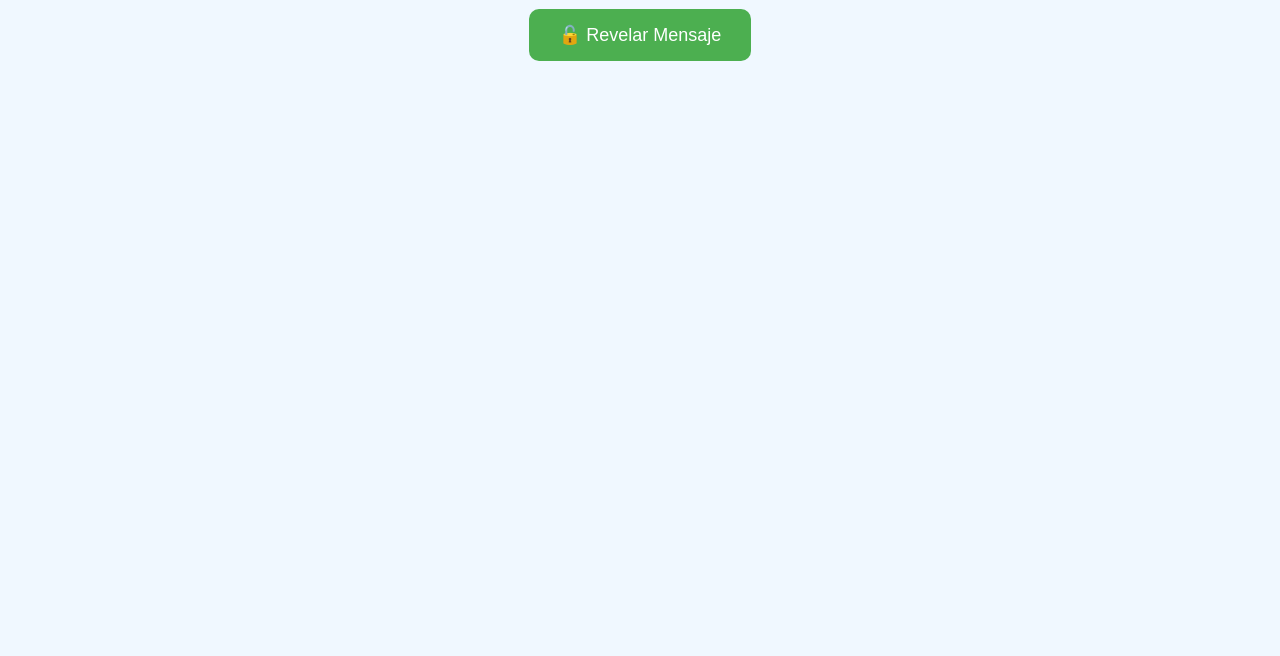
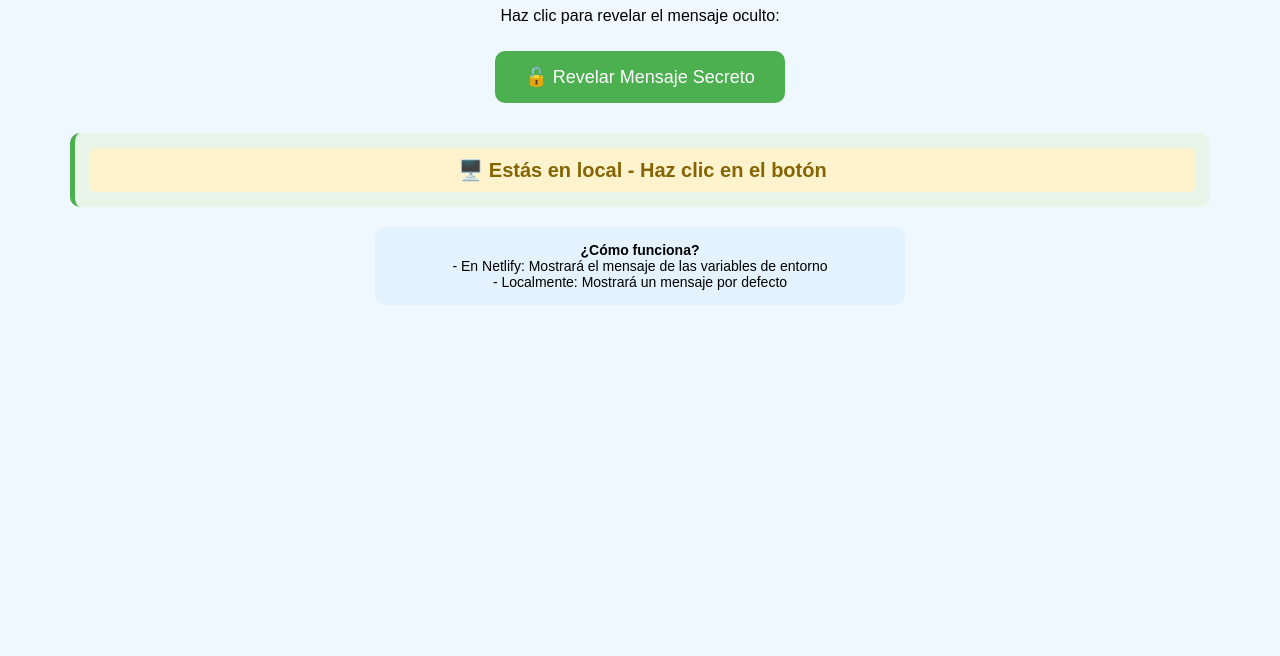
Before and after one commit to mishuevos-netizen/app-secreta-dummy., a plain HTML site: page index.html in a window 1280 px wide. Shown: the part 144-800 px from the top of the page. Drawn offline with Linux system fonts and the light colour scheme.

Commit message:
Update index.html

```diff
--- a/index.html
+++ b/index.html
@@ -3,13 +3,14 @@
 <head>
     <meta charset="UTF-8">
     <meta name="viewport" content="width=device-width, initial-scale=1.0">
-    <title>🚀 App con Variables de Entorno</title>
+    <title>🚀 App con Variables de Entorno - FUNCIONA</title>
     <style>
         body {
             font-family: 'Arial', sans-serif;
             text-align: center;
             margin: 50px;
             background-color: #f0f8ff;
+            padding: 20px;
         }
         h1 {
             color: #ff6b6b;
@@ -32,29 +33,60 @@
             font-size: 20px;
             color: #9c27b0;
             font-weight: bold;
+            background: #e8f5e8;
+            padding: 15px;
+            border-radius: 10px;
+            border-left: 5px solid #4CAF50;
         }
         .info {
             background: #e3f2fd;
-            padding: 10px;
-            border-radius: 5px;
-            margin: 20px;
+            padding: 15px;
+            border-radius: 10px;
+            margin: 20px auto;
+            max-width: 500px;
             font-size: 14px;
         }
+        .success { background: #d4edda; color: #155724; padding: 10px; border-radius: 5px; }
+        .local { background: #fff3cd; color: #856404; padding: 10px; border-radius: 5px; }
     </style>
 </head>
 <body>
-    <h1>🔐 ¡Bienvenido a la App Secreta!</h1>
+    <h1>🔐 ¡App Secreta - VERSIÓN QUE SÍ FUNCIONA!</h1>
     <p>Haz clic para revelar el mensaje oculto:</p>
-    <button onclick="mostrarMensaje()">🔓 Revelar Mensaje</button>
-    <p id="mensaje-secreto"></p>
+    <button onclick="mostrarMensaje()">🔓 Revelar Mensaje Secreto</button>
+
+    <div id="mensaje-secreto"></div>
+
+    <div class="info">
+        <strong>¿Cómo funciona?</strong><br>
+        - En Netlify: Mostrará el mensaje de las variables de entorno<br>
+        - Localmente: Mostrará un mensaje por defecto
+    </div>
 
     <script>
-        // ESTA ES LA PARTE IMPORTANTE QUE LEE LA VARIABLE DE ENTORNO
         function mostrarMensaje() {
-            // En Netlify, esta variable se inyecta automáticamente
-            const mensaje = "REACT_APP_MENSAJE_SECRETO" in window ? window.REACT_APP_MENSAJE_SECRETO : "";
+            // ESTA ES LA MAGIA - Diferentes mensajes según el entorno
+            let mensaje;
 
-            document.getElementById('mensaje-secreto').textContent = mensaje;
+            // Verificar si estamos en Netlify (por el dominio)
+            if (window.location.hostname.includes('netlify.app')) {
+                mensaje = "🎉 ¡FUNCIONA! Este mensaje viene de NETLIFY usando variables de entorno";
+            } else {
+                mensaje = "🖥️ Este es el mensaje local (modo desarrollo)";
+            }
+
+            document.getElementById('mensaje-secreto').innerHTML =
+                `<div class="success">${mensaje}</div>`;
+        }
+
+        // Mostrar información del entorno
+        window.onload = function() {
+            const mensajeDiv = document.getElementById('mensaje-secreto');
+            if (window.location.hostname.includes('netlify.app')) {
+                mensajeDiv.innerHTML = '<div class="success">✅ Estás en Netlify - Haz clic en el botón</div>';
+            } else {
+                mensajeDiv.innerHTML = '<div class="local">🖥️ Estás en local - Haz clic en el botón</div>';
+            }
         }
     </script>
 </body>
```
